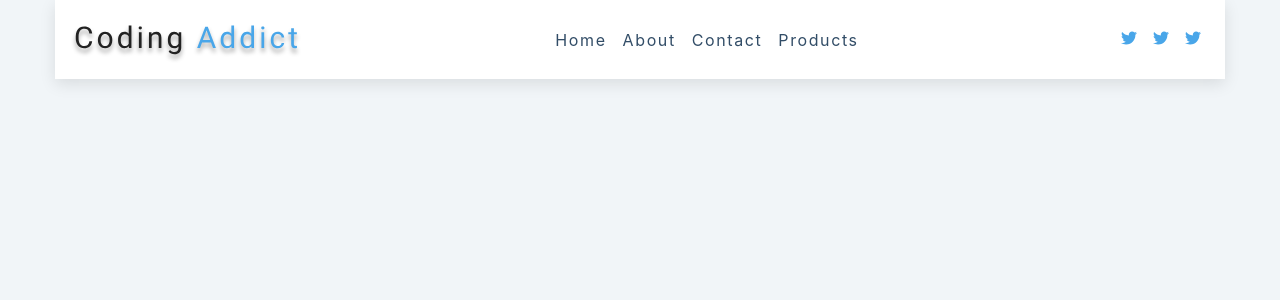
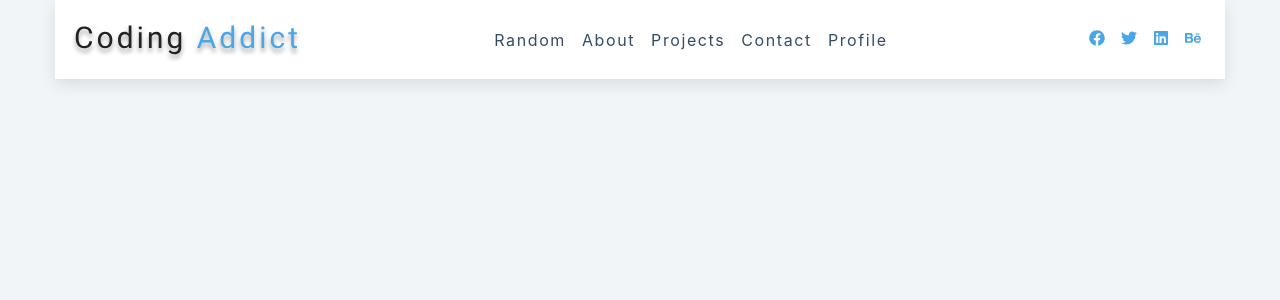
Before and after one commit to viktishchenko/rehearsal, a React (Create React App) app in the folder projects/: page / in a window 1280 px wide. Shown: the top 300 px of the page. Built offline with nearby package versions, Linux system fonts and the light colour scheme.

Commit message:
feat: navbar w dynmic data

```diff
--- a/projects/src/App.js
+++ b/projects/src/App.js
@@ -1,56 +1,10 @@
 /* imrs */
 import { useState } from "react";
 import Navbar from "./draft/11-navbar/Navbar";
-import logo from "./draft/11-navbar/logo.svg";
-import { FaBars, FaTwitter } from "react-icons/fa";
 
 /* rfce */
-
 function App() {
-  return (
-    <nav className="nav-center">
-      <div className="nav-header">
-        <img src={logo} alt="logo" />
-        <button className="nav-toggle">
-          <FaBars />
-        </button>
-      </div>
-      <div className="links-container show-container">
-        <ul className="links">
-          <li>
-            <a href="#">home</a>
-          </li>
-          <li>
-            <a href="#">about</a>
-          </li>
-          <li>
-            <a href="#">contact</a>
-          </li>
-          <li>
-            <a href="#">products</a>
-          </li>
-        </ul>
-      </div>
-      <ul className="social-icons">
-        <li>
-          <a href="https://www.twitter.com">
-            <FaTwitter />
-          </a>
-        </li>
-        <li>
-          <a href="https://www.twitter.com">
-            <FaTwitter />
-          </a>
-        </li>
-        <li>
-          <a href="https://www.twitter.com">
-            <FaTwitter />
-          </a>
-        </li>
-      </ul>
-      {/* <Navbar /> */}
-    </nav>
-  );
+  return <Navbar />;
 }
 
 export default App;
--- a/projects/src/draft/11-navbar/Navbar.js
+++ b/projects/src/draft/11-navbar/Navbar.js
@@ -4,7 +4,39 @@ import { links, social } from "./data";
 import logo from "./logo.svg";
 
 const Navbar = () => {
-  return <h4>Navbar</h4>;
+  return (
+    <nav className="nav-center">
+      <div className="nav-header">
+        <img src={logo} alt="logo" />
+        <button className="nav-toggle">
+          <FaBars />
+        </button>
+      </div>
+      <div className="links-container show-container">
+        <ul className="links">
+          {links.map((link) => {
+            const { id, url, text } = link;
+            return (
+              <li key={id}>
+                <a href={url}>{text}</a>
+              </li>
+            );
+          })}
+        </ul>
+      </div>
+      <ul className="social-icons">
+        {social.map((item) => {
+          const { id, url, icon } = item;
+          return (
+            <li key={id}>
+              <a href={url}>{icon}</a>
+            </li>
+          );
+        })}
+      </ul>
+      {/* <Navbar /> */}
+    </nav>
+  );
 };
 
 export default Navbar;
```
